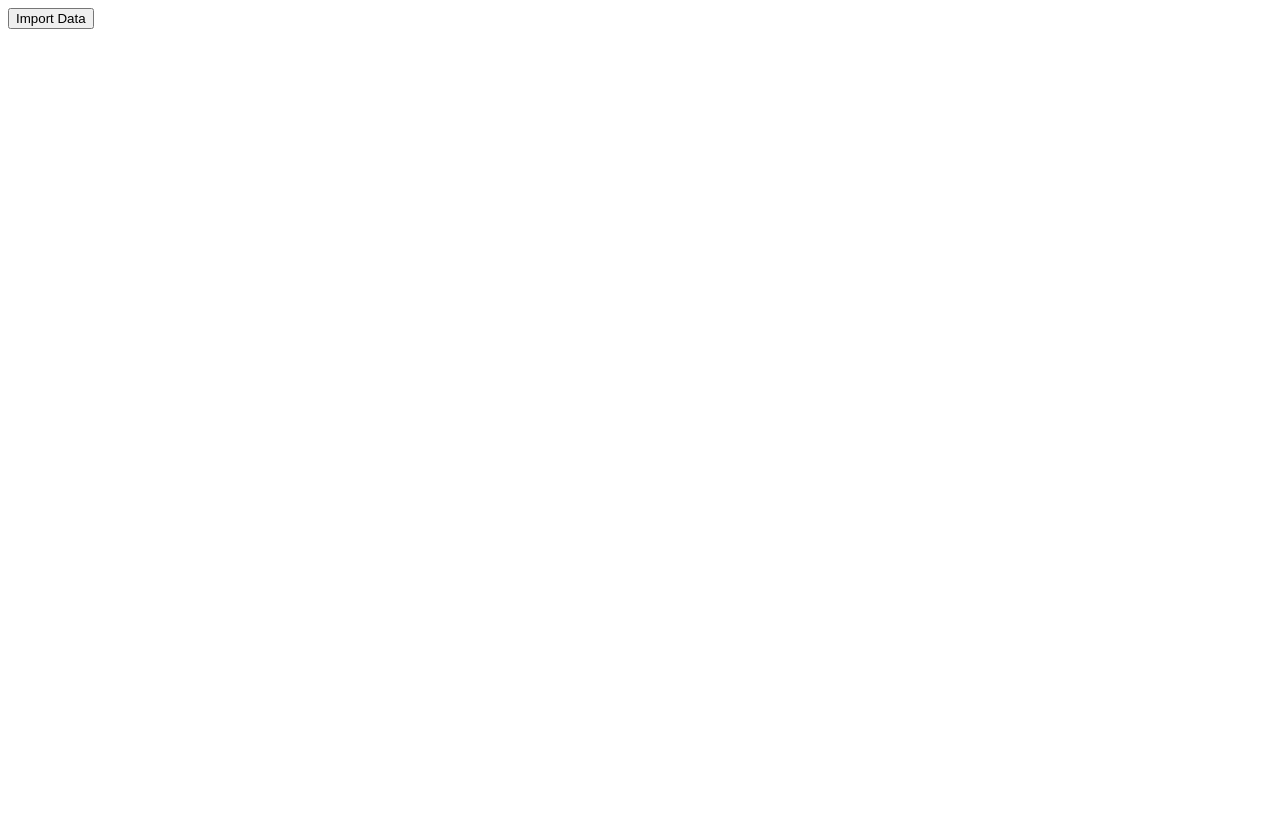
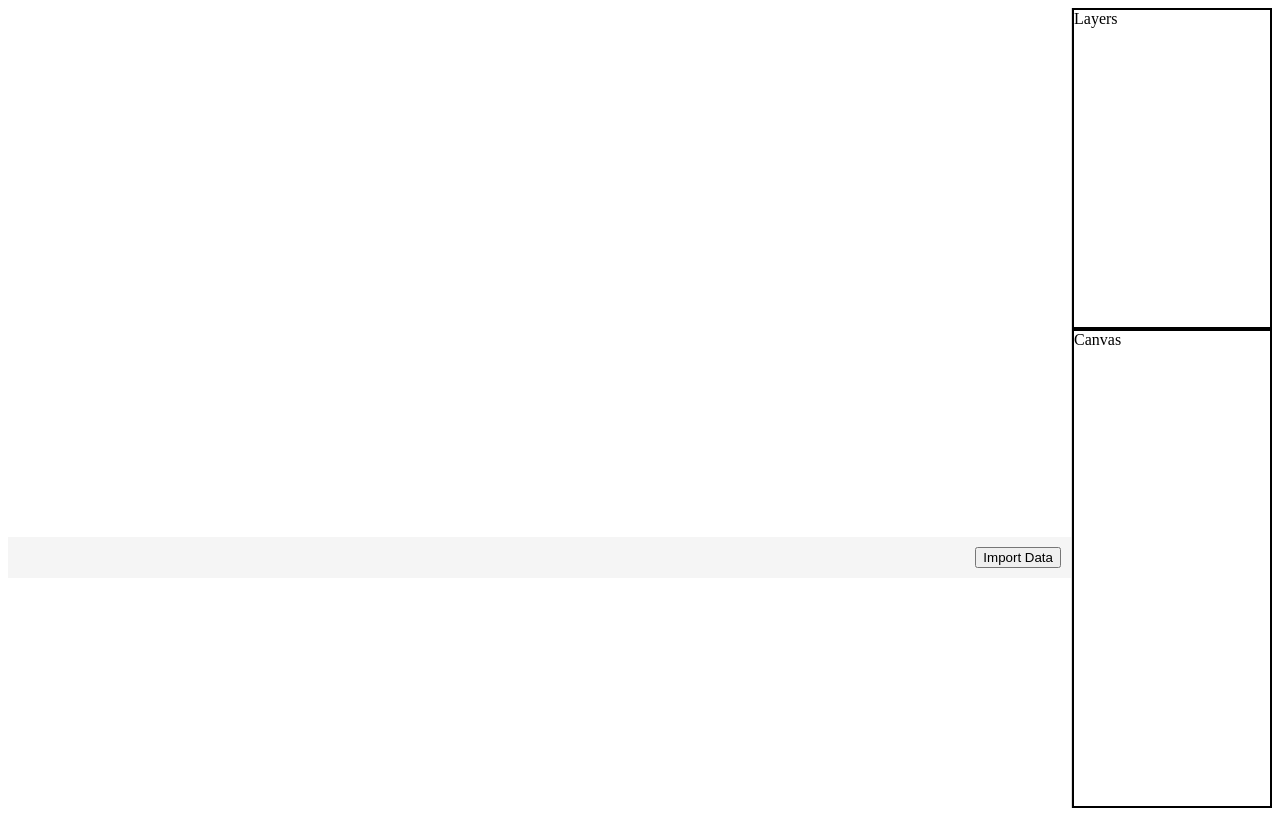
Before and after one commit to AadeshKabra/DataIllustratorVue, a Vue app in the folder vue-project/: page / in a window 1280 px wide. Built offline with nearby package versions, Linux system fonts and the light colour scheme.

Commit message:
Fixed alignment of the data section

```diff
--- a/vue-project/src/views/HomeView.vue
+++ b/vue-project/src/views/HomeView.vue
@@ -1,4 +1,8 @@
 <template>
+
+  <div class="main-layout">
+    <div class="data-section">
+
       <div class="button-panel">
         <button @click="importData" class="import-button">Import Data</button>
       </div>
@@ -25,6 +29,23 @@
           </tbody>
         </table>
       </div>
+
+    </div>
+
+
+    <div class="side-panels">
+      <div class="layers-section">
+        Layers
+      </div>
+
+
+      <div class="canvas-section">
+        Canvas
+      </div>
+    </div>
+  </div>
+
+
 </template>
 
 <script setup>
@@ -67,6 +88,29 @@ function head(n = previousRows.value) {
 </script>
 
 <style scoped>
+.main-layout{
+  display: flex;
+  height: 100vh;
+  width: 100%;
+}
+
+.data-section {
+  flex: 1;
+  position: relative;
+}
+
+.button-panel{
+  background-color: #f5f5f5;
+  padding: 10px;
+  position: absolute;
+  bottom: 230px;
+  /* width: 100%; */
+  left: 0;
+  right: 0;
+  display: flex;
+  justify-content: flex-end;
+}
+
 .panel-bar {
   display: flex;
   justify-content: flex-end;
@@ -86,7 +130,7 @@ function head(n = previousRows.value) {
   overflow-y: auto;
   overflow-x: auto;
   border: 1px solid black;
-  position: fixed;
+  position: absolute;
   bottom: 0;
   right: 0;
   left: 0;
@@ -107,4 +151,26 @@ th {
   border: 1px solid black;
   padding: 5px;
 }
+
+
+.side-panels {
+  width: 200px;
+  flex: 0 0 200px;
+  height: 100vh;
+  display: flex;
+  flex-direction: column;
+  border-left: 1px solid #ddd;
+}
+
+.layers-section {
+  flex: 2 1 0;
+  /* 2 parts */
+  border: 2px solid black;
+}
+
+.canvas-section {
+  flex: 3 1 0;
+  /* 3 parts */
+  border: 2px solid black;
+}
 </style>
```
Lines whose indentation alone changed are shown as unchanged.
